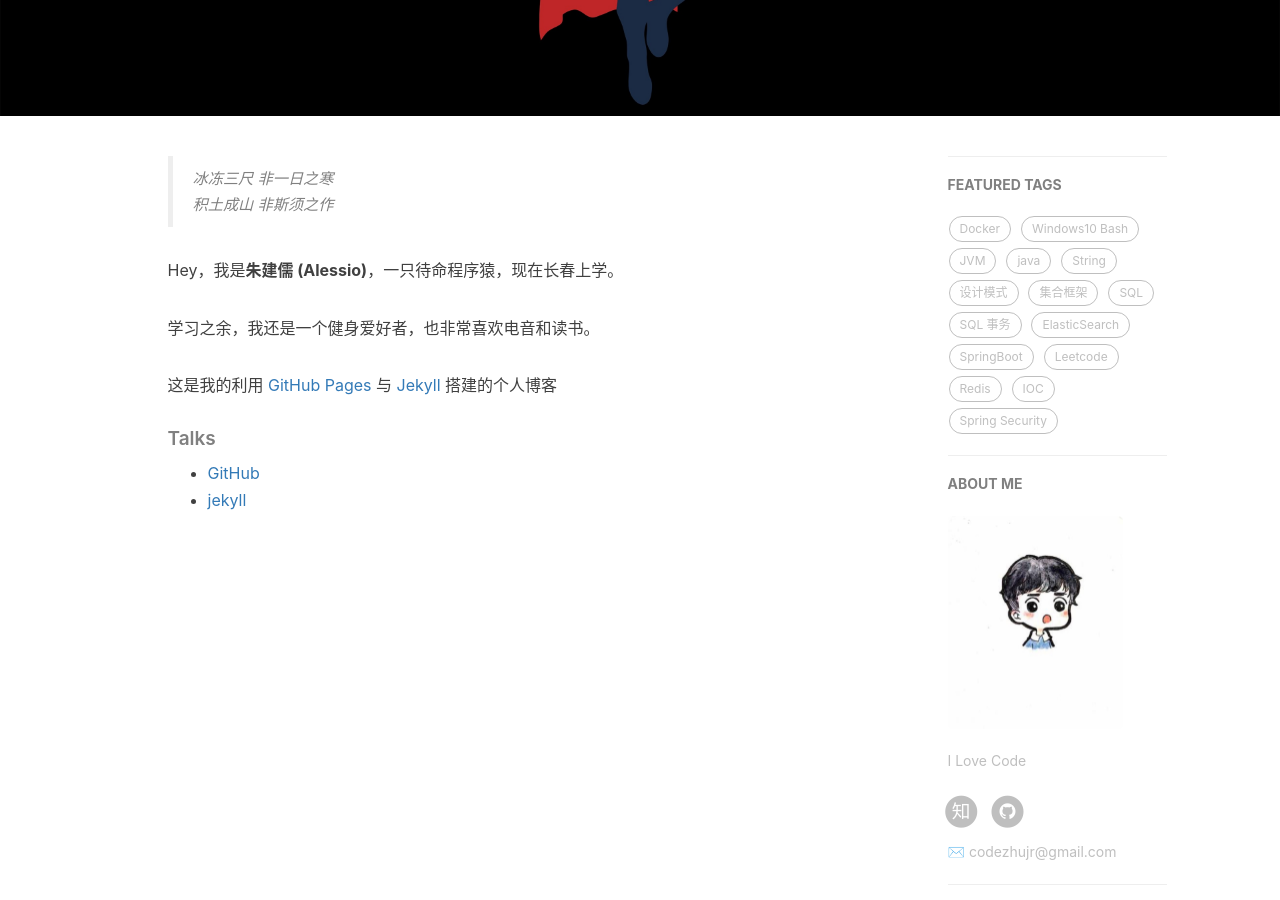
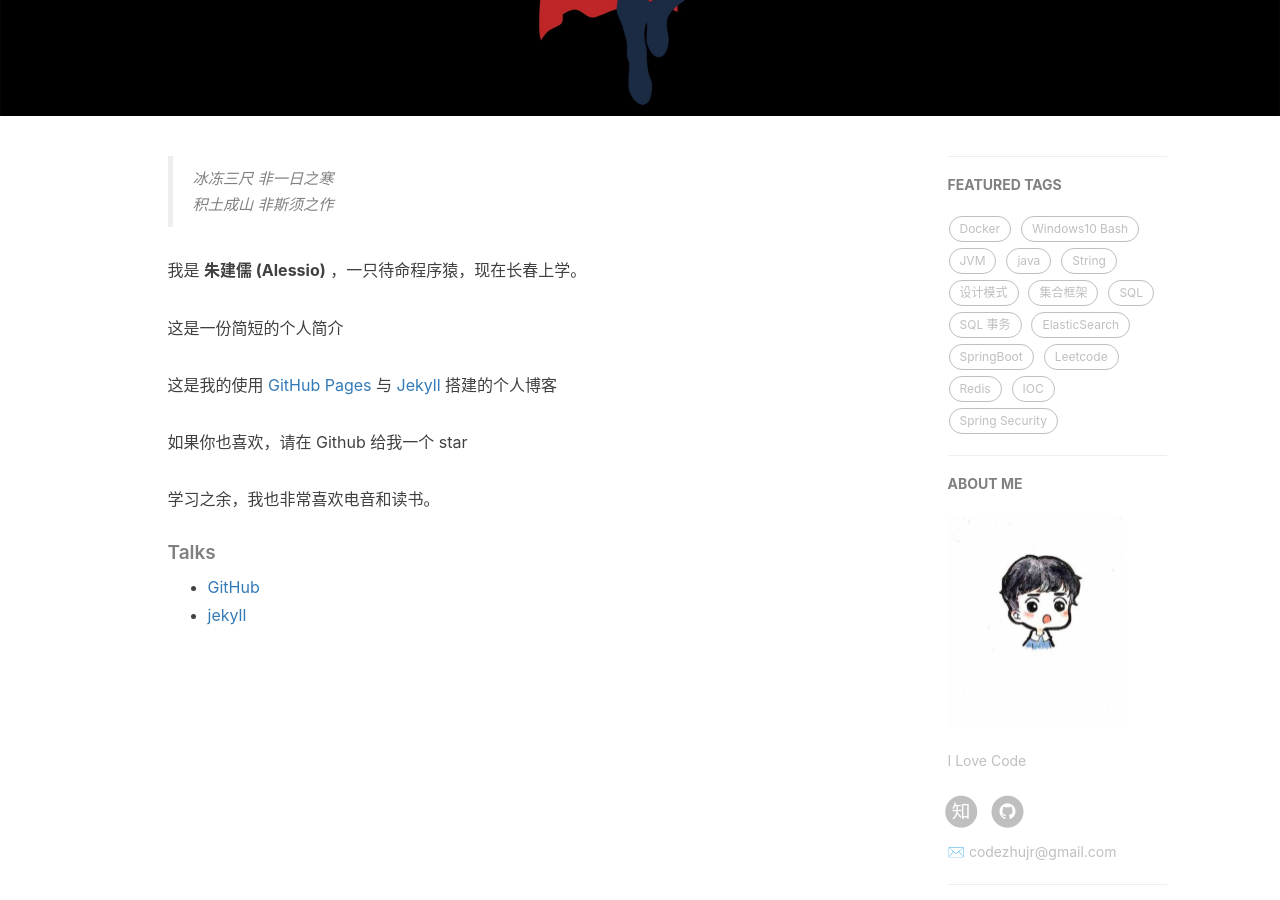
Before and after one commit to Zjianru/zjianru.github.io, a Jekyll site: the page built from about.html, in a window 1280 px wide and 900 px high, scrolled down 302 px. Built offline with Jekyll 4.4.1, drawn with Linux system fonts in a browser that asks for light colours; nearby versions of some CDN libraries; comment, search, counter and statistics services are not loaded.

Commit message:
移除不适应的动画特效

```diff
--- a/about.html
+++ b/about.html
@@ -5,26 +5,23 @@
 header-img: "img/PostBack_01.jpg"
 ---
 
-<!-- Language Selector -->
-<!-- <select class="sel-lang" onchange= "onLanChange(this.options[this.options.selectedIndex].value)">
-    <option value="0" selected> 中文 Chinese </option>
-    <option value="1"> 英文 English </option>
-</select> -->
 
-<!-- Chinese Version -->
 <div class="zh post-container">
-    <script src="https://cdn.bootcss.com/canvas-nest.js/1.0.1/canvas-nest.min.js"></script>
+
     <!--copied from markdown -->
-    <blockquote><p>冰冻三尺 非一日之寒<br>
-    积土成山 非斯须之作</p></blockquote>
+    <blockquote>
+        <p> 冰冻三尺 非一日之寒
+            <br>
+            积土成山 非斯须之作
+        </p>
+    </blockquote>
 
-    <p>Hey，我是<strong>朱建儒 (Alessio)</strong>，一只待命程序猿，现在长春上学。</p>
+    <p>我是 <strong>朱建儒 (Alessio)</strong> ，一只待命程序猿，现在长春上学。</p>
+    <p>这是一份简短的个人简介</p>
+    <p>这是我的使用 <a href="https://pages.github.com/">GitHub Pages</a> 与 <a href="http://jekyll.com.cn/">Jekyll</a> 搭建的个人博客</p>
+    <p>如果你也喜欢，请在 Github 给我一个 star </p>
+    <p>学习之余，我也非常喜欢电音和读书。</p>
 
-    <p>学习之余，我还是一个健身爱好者，也非常喜欢电音和读书。</p>
-
-    <p>这是我的利用 <a href="https://pages.github.com/">GitHub Pages</a> 与 <a href="http://jekyll.com.cn/">Jekyll</a> 搭建的个人博客</p>
-
-    <p></p>
 
     <h5>Talks</h5>
 
@@ -34,26 +31,6 @@
     </ul>
 </div>
 
-<!-- English Version -->
-<!-- <div class="en post-container">
-    <blockquote><p>Yet another iOS Developer. <br>
-    Yet another Life-long Student.</p></blockquote>
-
-    <p>Hi, I am <strong>Baiying Qiu</strong>，you can call me <strong>BY</strong>. I am an iOS software engineer and currently working in Xiamen</p>
-
-    <p>This is my personal blog, through making Github Pages and Jekyll.My GitHub  👉 <a href="http://github.com/qiubaiying">Github·BY</a>.</p>
-
-    <p>I am a sports enthusiast, I like fitness, running and boxing.</p>
-
-    <h5>Talks</h5>
-
-    <ul>
-    <li><a href="https://github.com">GitHub</a></li>
-    <li><a href="http://jekyll.com.cn/">jekyll</a></li>
-    <li><a href="https://pages.github.com/">GitHub Pages</a></li>
-    <li><a href="https://qiubaiying.github.io">BY</a></li>
-    </ul>
-</div> -->
 
 <!-- Handle Language Change -->
 <script type="text/javascript">
--- a/index.html
+++ b/index.html
@@ -5,7 +5,6 @@
 
 {% for post in paginator.posts %}
 <div class="post-preview">
-    <script src="https://cdn.bootcss.com/canvas-nest.js/1.0.1/canvas-nest.min.js"></script>
     <a href="{{ post.url | prepend: site.baseurl }}">
         <h2 class="post-title">
             {{ post.title }}
--- a/tags.html
+++ b/tags.html
@@ -21,7 +21,6 @@
 
 <!-- Main Content -->
 <div class="container">
-		<script src="https://cdn.bootcss.com/canvas-nest.js/1.0.1/canvas-nest.min.js"></script>
 	<div class="row">
 		<div class="col-lg-8 col-lg-offset-2 col-md-10 col-md-offset-1">
             <!-- 标签云 -->
```
Also changed, not shown: 1 other file.
